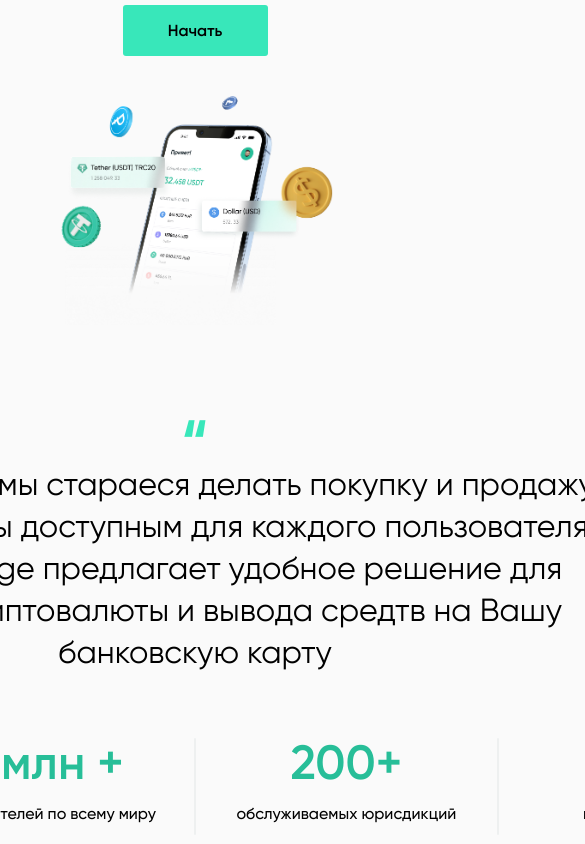
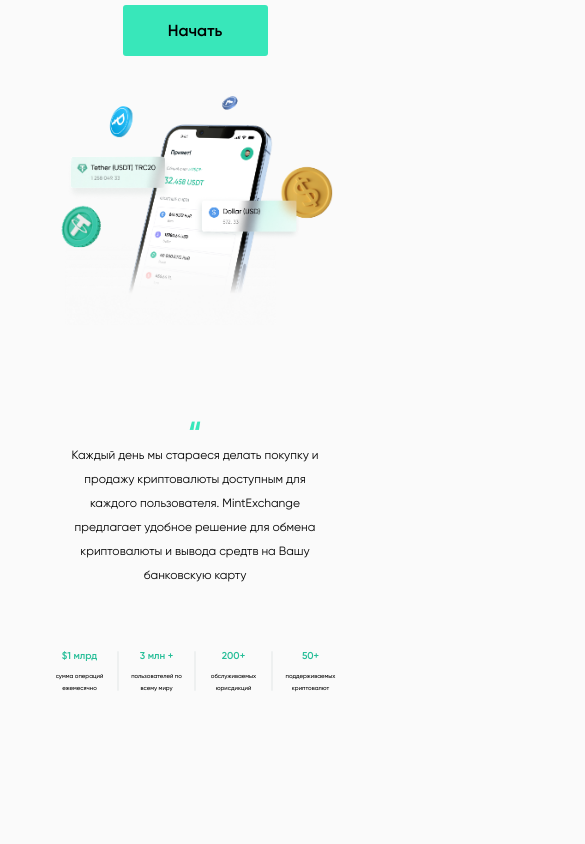
Before and after one commit to hdghaII/mintxmaket, a website: page index.html in a window 390 px wide. Shown: the part 442-1286 px from the top of the page, 585 px wide, since content can reach past the window. After the commit the page ends 1136 px from the top, so only its background shows below. Drawn offline with nearby package versions, Linux system fonts and the light colour scheme.

Commit message:
finished section2  adaptive

```diff
--- a/mix-manifest.json
+++ b/mix-manifest.json
@@ -21,11 +21,11 @@
     "/assets/fonts/Gilroy-SemiBoldItalic.woff": "/assets/fonts/Gilroy-SemiBoldItalic.woff",
     "/assets/img/burger_down.svg": "/assets/img/burger_down.svg",
     "/assets/img/checkmark.svg": "/assets/img/checkmark.svg",
+    "/assets/img/first__gradient.png": "/assets/img/first__gradient.png",
     "/assets/img/headerarrow.svg": "/assets/img/headerarrow.svg",
     "/assets/img/logo 1.png": "/assets/img/logo 1.png",
     "/assets/img/logo1.png": "/assets/img/logo1.png",
     "/assets/img/logo1.svg": "/assets/img/logo1.svg",
     "/assets/img/phoneimg.png": "/assets/img/phoneimg.png",
-    "/assets/img/theme.svg": "/assets/img/theme.svg",
-    "/assets/img/first__gradient.png": "/assets/img/first__gradient.png"
+    "/assets/img/theme.svg": "/assets/img/theme.svg"
 }
--- a/src/scss/template-parts/info.scss
+++ b/src/scss/template-parts/info.scss
@@ -43,6 +43,7 @@
         margin-right: 37px;
     }
     &__item {
+        width: 227px;
         &--heading {
             text-align: center;
             font-family: 'Gilroy-Semibold', sans-serif;
@@ -50,7 +51,7 @@
             font-style: normal;
             font-weight: 600;
             line-height: 104%;
-            width: 227px;
+
             color: #27BE98;
             padding-bottom: 16px;
         }
@@ -64,3 +65,96 @@
 
     }
 }
+@media screen and (max-width: 1250px) {
+    .info {
+        &__title {
+            font-size: 48px
+        }
+        &__subtitle {
+            font-size: 24px;
+            width: 800px;
+        }
+        &__item {
+            width: 180px;
+            &--heading {
+                font-size: 32px;
+            }
+            &--subheading {
+                font-size: 14px;
+            }
+        }
+        &__line {
+            margin: 0 20px;
+        }
+    }
+}
+@media screen and (max-width: 1250px) {
+    .info {
+        &__title {
+            font-size: 32px;
+
+        }
+        &__subtitle {
+            font-size: 18px;
+            width: 570px;
+        }
+        &__line {
+            height: 60px;
+        }
+        &__item {
+            width: 100px;
+            &--heading {
+                font-size: 20px;
+            }
+            &--subheading {
+                font-size: 10px;
+                line-height: 15px;
+            }
+        }
+    }
+}
+@media screen and (max-width: 600px) {
+    .info {
+        &__subtitle {
+            width: 370px;
+
+        }
+        &__item {
+            width: 75px;
+            &--subheading {
+                font-size: 8px;
+            }
+            &--heading {
+                font-size: 16px;
+                padding-bottom: 8px;
+            }
+        }
+        &__line {
+            margin: 0 10px;
+            height: 45px;
+        }
+    }
+
+}
+@media screen and (max-width: 400px) {
+    .info {
+        &__subtitle {
+            width: 255px;
+            font-size: 12px;
+            line-height: 24px;
+        }
+        &__item {
+            width: 55px;
+            &--heading {
+                font-size: 10px;
+            }
+            &--subheading {
+                font-size: 6px;
+                line-height: 12px;
+            }
+        }
+        &__line {
+            height: 40px;
+        }
+    }
+}
```
Also changed, not shown: assets/css/frontend.min.css, 1 other file.
